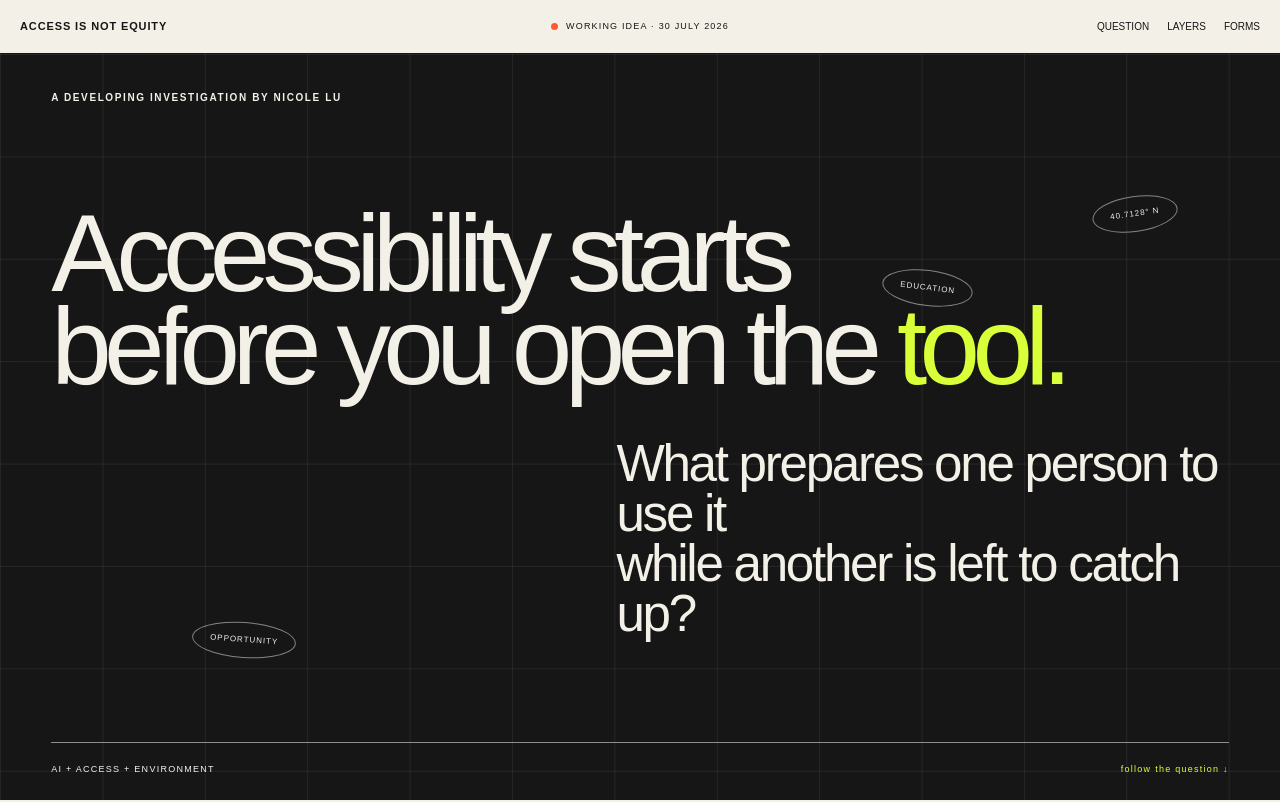
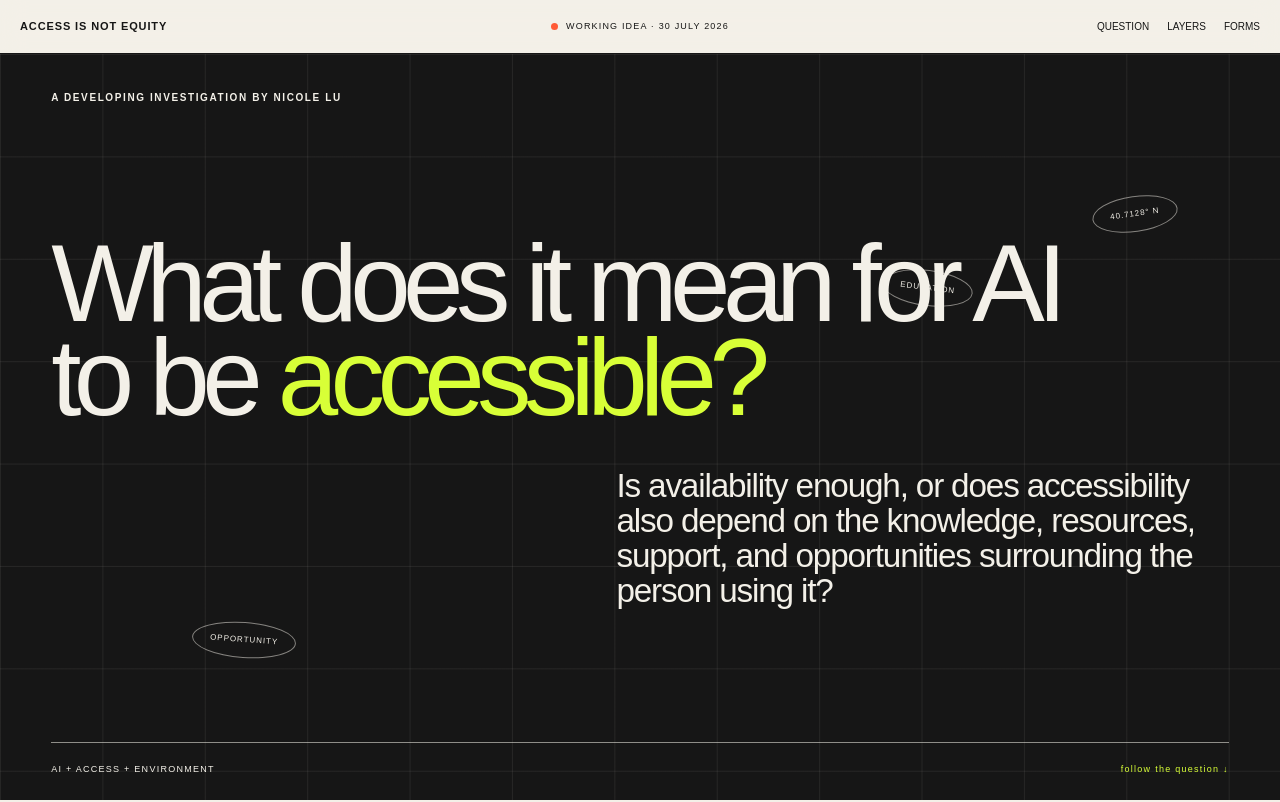
Before and after one commit to Nicoleluu/Access-Is-Not-Equity, a Next.js app: page / in a window 1280 px wide. Shown: the top 802 px of the page. Built offline with nearby package versions, Linux system fonts and the light colour scheme.

Commit message:
Center hero on AI accessibility question

```diff
--- a/app/globals.css
+++ b/app/globals.css
@@ -37,7 +37,7 @@ a { color: inherit; }
 .kicker, .margin-label { margin: 0; font-size: 10px; font-weight: 700; letter-spacing: .16em; text-transform: uppercase; }
 .hero h1 { margin: auto 0 0; font-size: clamp(58px, 8.5vw, 138px); line-height: .86; letter-spacing: -.07em; font-weight: 500; }
 .hero h1 span { color: var(--signal); }
-.turn { margin: 45px 0 auto 48%; font-size: clamp(25px, 4vw, 60px); line-height: .98; letter-spacing: -.045em; }
+.turn { max-width: 780px; margin: 45px 0 auto 48%; font-size: clamp(20px, 2.6vw, 40px); line-height: 1.05; letter-spacing: -.035em; }
 .hero-foot { display: flex; justify-content: space-between; padding-top: 20px; border-top: 1px solid rgba(243,240,232,.55); font-size: 9px; letter-spacing: .14em; }
 .hero-foot a { color: var(--signal); text-decoration: none; }
 .locator { position: absolute; border: 1px solid rgba(243,240,232,.5); border-radius: 50%; padding: 11px 17px; font-size: 8px; text-transform: uppercase; letter-spacing: .12em; transform: rotate(-8deg); }
--- a/app/page.tsx
+++ b/app/page.tsx
@@ -32,10 +32,14 @@ export default function Home() {
       <section className="hero">
         <p className="kicker">A developing investigation by Nicole Lu</p>
         <h1>
-          Accessibility starts<br />
-          before you open the <span>tool.</span>
+          What does it mean for AI<br />
+          to be <span>accessible?</span>
         </h1>
-        <p className="turn">What prepares one person to use it<br />while another is left to catch up?</p>
+        <p className="turn">
+          Is availability enough, or does accessibility also depend on the
+          knowledge, resources, support, and opportunities surrounding the
+          person using it?
+        </p>
         <div className="hero-foot">
           <span>AI + ACCESS + ENVIRONMENT</span>
           <a href="#question">follow the question ↓</a>
```
